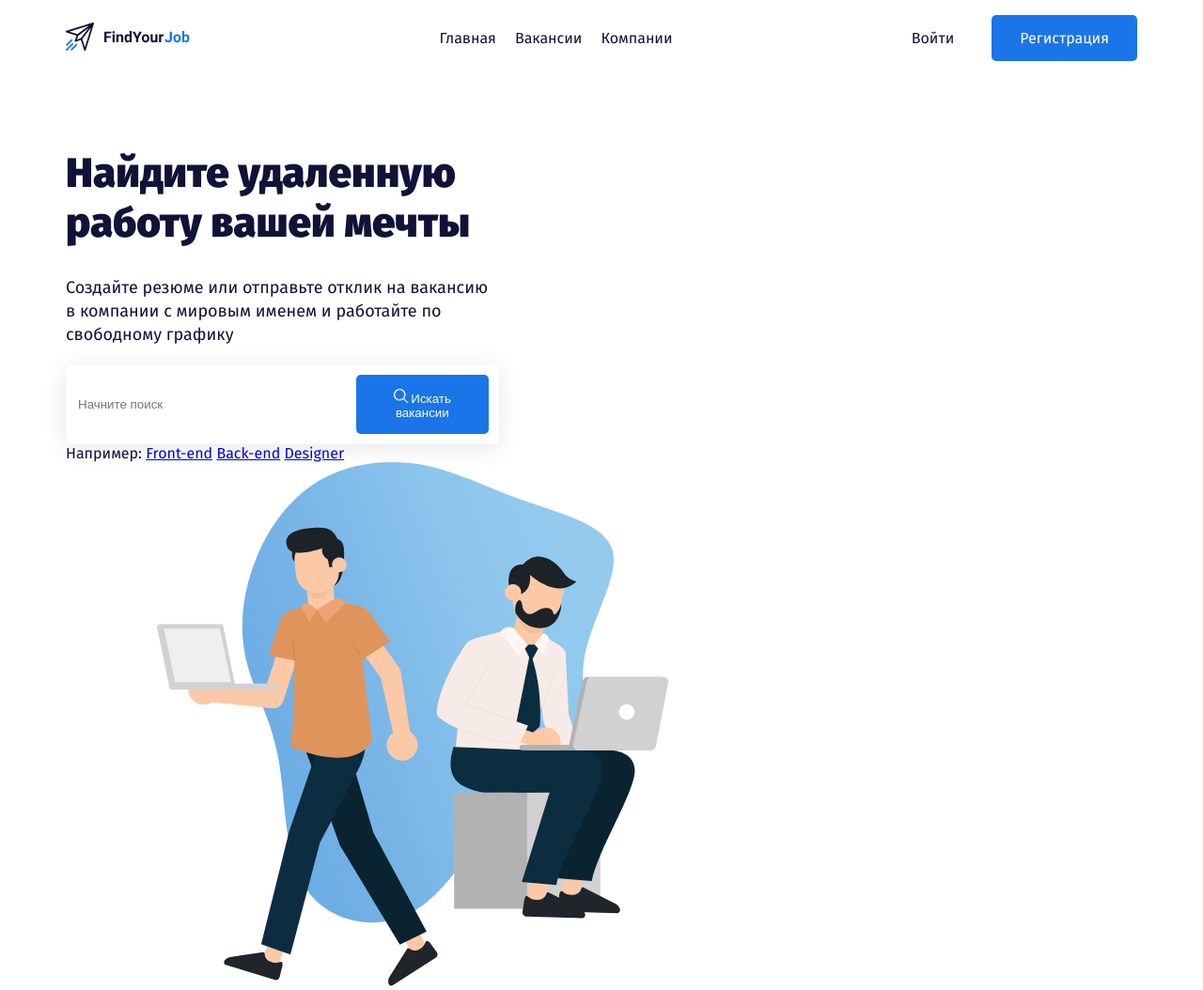
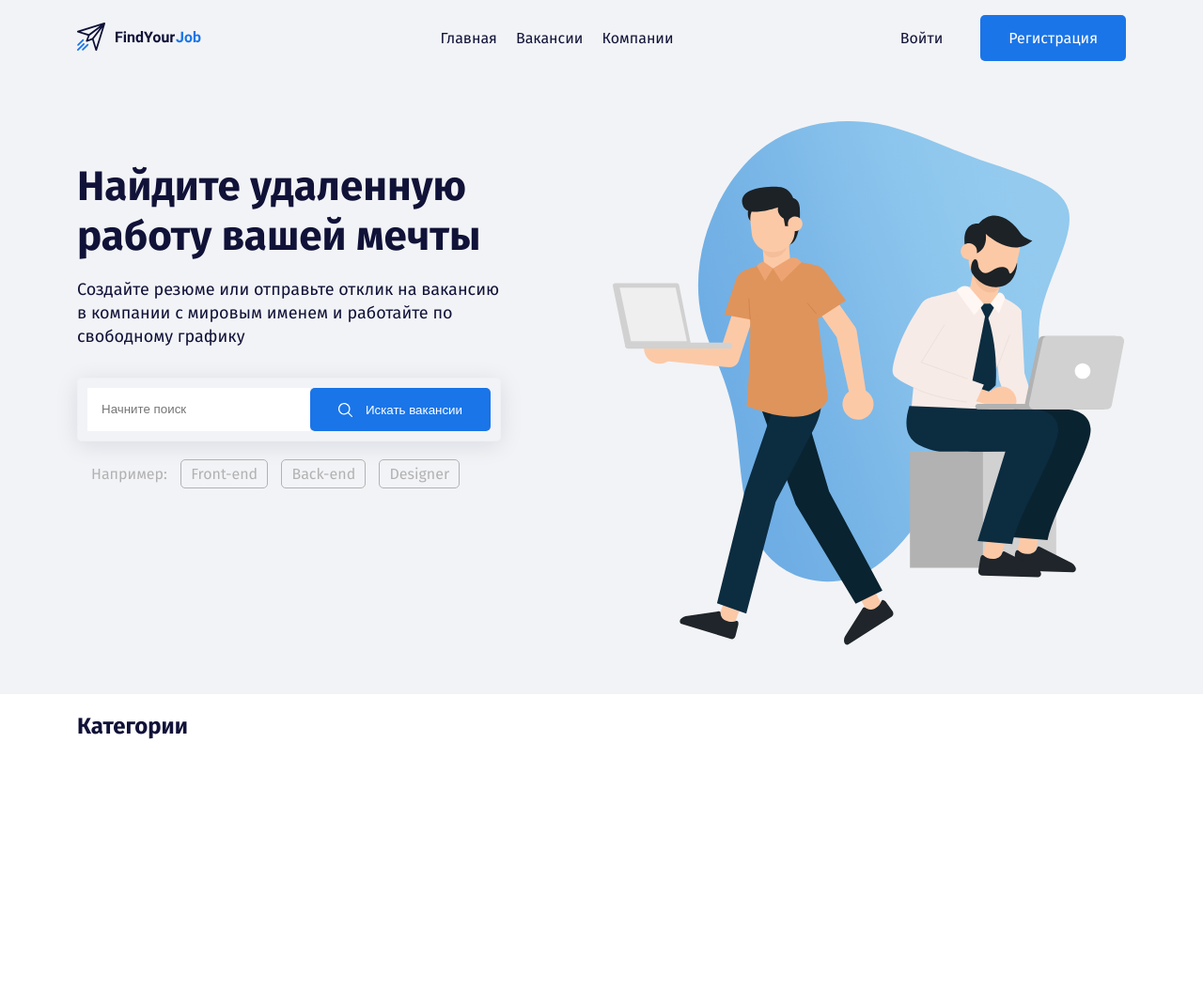
Before and after one commit to Roman-93/Project, a plain HTML site: page index.html in a window 1280 px wide. Shown: the whole page at 94% size. After the commit the page ends 826 px from the top, so only its background shows below. Drawn offline with Linux system fonts and the light colour scheme.

Commit message:
lesson 2.2

```diff
--- a/css/style.css
+++ b/css/style.css
@@ -1,8 +1,16 @@
+*,
+*:before,
+*:after {
+  box-sizing: border-box;
+}
 body {
   font-family: "Fira Sans", sans-serif;
   font-size: 16px;
   color: #111238;
   margin: 0;
+}
+.header {
+  background: #f2f3f6;
 }
 .menu {
   list-style: none;
@@ -25,6 +33,13 @@ body {
   padding: 10px;
   margin-right: 30px;
 }
+.button-text {
+  vertical-align: middle;
+}
+.button-icon {
+  vertical-align: middle;
+  margin-right: 10px;
+}
 .button-primary {
   background: #1a75e8;
   border-radius: 5px;
@@ -35,18 +50,15 @@ body {
   color: #fff;
 }
 .hero-title {
-  font-family: Fira Sans;
-  font-style: normal;
-  font-weight: 900;
   font-size: 44px;
   line-height: 53px;
+  margin-bottom: 15px;
+  margin-top: 43px;
 }
 .hero-text {
-  font-family: Fira Sans;
-  font-style: normal;
-  font-weight: normal;
   font-size: 18px;
   line-height: 140%;
+  margin-bottom: 30px;
 }
 .input-group {
   border-right-color: #fff;
@@ -54,9 +66,29 @@ body {
   box-shadow: 0px 4px 25px rgba(15, 17, 56, 0.1);
   border-radius: 5px;
   padding: 10px;
+  margin-bottom: 25px;
 }
 .input {
   background-color: #fff;
   border: none;
-  flex: 100%;
+  flex-grow: 1;
+  font-style: 16px;
+  line-height: 19px;
+  padding-left: 15px;
 }
+.input:focus {
+  outline: 1px dotted #666;
+}
+.tags-group {
+  padding-left: 15px;
+  color: #b2b2b2;
+  font-style: 14px;
+}
+.tag {
+  color: #b2b2b2;
+  text-decoration: none;
+  padding: 5px 10px;
+  margin-left: 10px;
+  border: 1px solid #b2b2b2;
+  border-radius: 5px;
+}
--- a/index.html
+++ b/index.html
@@ -13,7 +13,7 @@
 </head>
 
 <body>
-    <header class="header">
+    <header class="header pb-5">
         <div class="container">
             <div class="row align-items-center py-3">
                 <div class="col-2">
@@ -43,23 +43,63 @@
                     <div class="input-group d-flex">
                         <input type="text" class='input' placeholder="Начните поиск" />
                         <button class="button button-primary">
-                            <img src="img/search.svg" alt="logo: search">
+                            <img class="button-icon" src="img/search.svg" alt="logo: search">
                             <span class="button-text">Искать вакансии</span>
                         </button>
                     </div>
+                    <div class="tags-group">
+                        <span class="tags-label">Например:</span>
+                        <a href="#" class="tag">Front-end</a>
+                        <a href="#" class="tag">Back-end</a>
+                        <a href="#" class="tag">Designer</a>
+                    </div>
                 </div>
-                <div class="tags-group">
-                    <span class="tags-label">Например:</span>
-                    <a href="#" class="tag">Front-end</a>
-                    <a href="#" class="tag">Back-end</a>
-                    <a href="#" class="tag">Designer</a>
-                </div>
+
                 <div class="col-6 offset-1">
                     <img src="img/hero-image.svg" alt="Картинка hero-image" class="hero-image">
                 </div>
             </div>
         </div>
     </header>
+    <section class="section">
+        <div class="container">
+            <h2 class="section-title">Категории</h2>
+            <div class="row">
+                <div class="col">
+                    <a href="#" class="card">
+                    <use xlink:href="img/icons.svg#brush"></use>
+                    </svg>
+                    <span class="card-text"></span>
+                    </a>
+                </div>
+                <div class="col">
+                    <a href="#" class="card">
+                        <use xlink:href="img/icons.svg#camera 1"></use><span class="card-text"></span>
+                    </a>
+                </div>
+                <div class="col">
+                    <a href="#" class="card">
+                        <use xlink:href="img/icons.svg#edit 1"></use><span class="card-text"></span>
+                    </a>
+                </div>
+                <div class="col">
+                    <a href="#" class="card">
+                        <use xlink:href="img/icons.svg#fingerprint"></use><span class="card-text"></span>
+                    </a>
+                </div>
+                <div class="col"><a href="#" class="card">
+                    <img src="" alt="" class="card-image"><span
+                            class="card-text"></span>
+                        </a>
+                    </div>
+                <div class="col">
+                    <a href="#" class="card">
+                        <use xlink:href="img/icons.svg#Vector"></use><span class="card-text"></span>
+                    </a>
+                </div>
+            </div>
+        </div>
+    </section>
 </body>
 
 </html>
```
Also changed, not shown: img/icons.svg (added).
